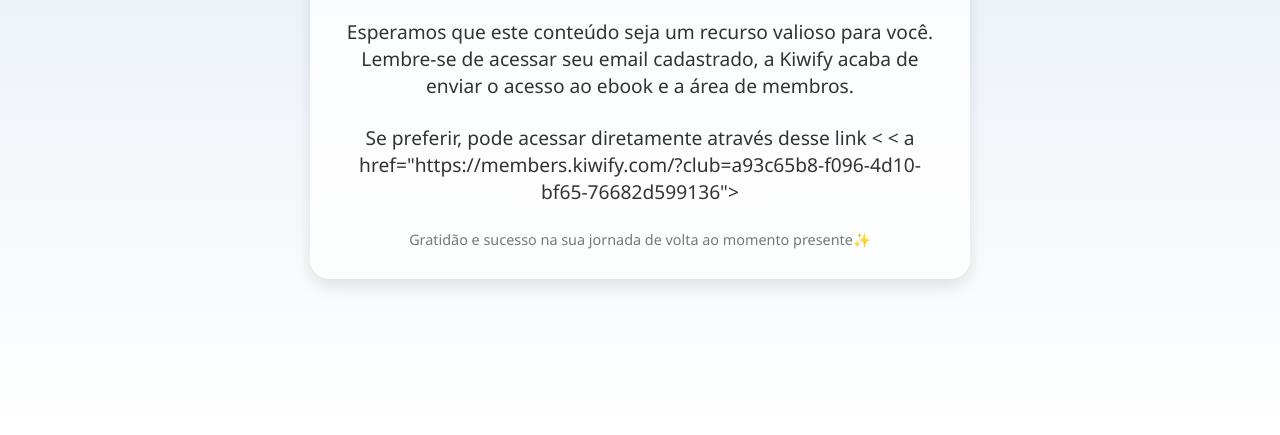
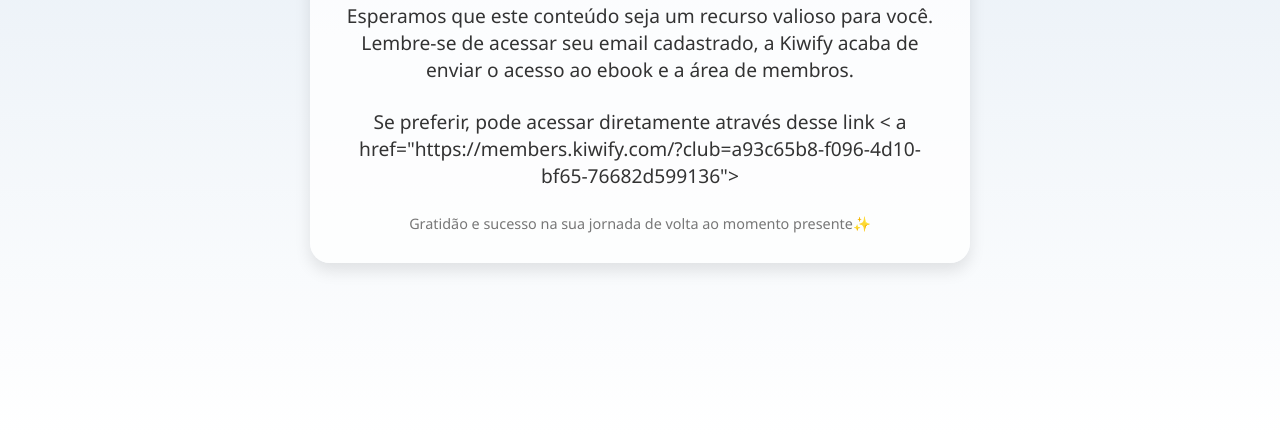
Before and after one commit to Mushinbr/meditacaomushin, a plain HTML site: page index.html in a window 1280 px wide. Shown: the part 365-800 px from the top of the page. Drawn offline with Linux system fonts and the light colour scheme.

Commit message:
Update index.html

```diff
--- a/index.html
+++ b/index.html
@@ -53,9 +53,8 @@
   <div class="container">
     <div class="emoji">🧘‍♂️</div>
     <h1>Obrigado!</h1>
-    < a href="https://www.mozilla.org/pt-BR/">
     <p> Esperamos que este conteúdo seja um recurso valioso para você.<br>Lembre-se de acessar seu email cadastrado, a Kiwify acaba de enviar o acesso ao ebook e a área de membros.</p>
-      <p>Se preferir, pode acessar diretamente através desse link < < a href="https://members.kiwify.com/?club=a93c65b8-f096-4d10-bf65-76682d599136"> </a> </p>
+      <p>Se preferir, pode acessar diretamente através desse link  < a href="https://members.kiwify.com/?club=a93c65b8-f096-4d10-bf65-76682d599136"> </a> </p>
     <footer>Gratidão e sucesso na sua jornada de volta ao momento presente✨</footer>
   </div>
 </body>
```
